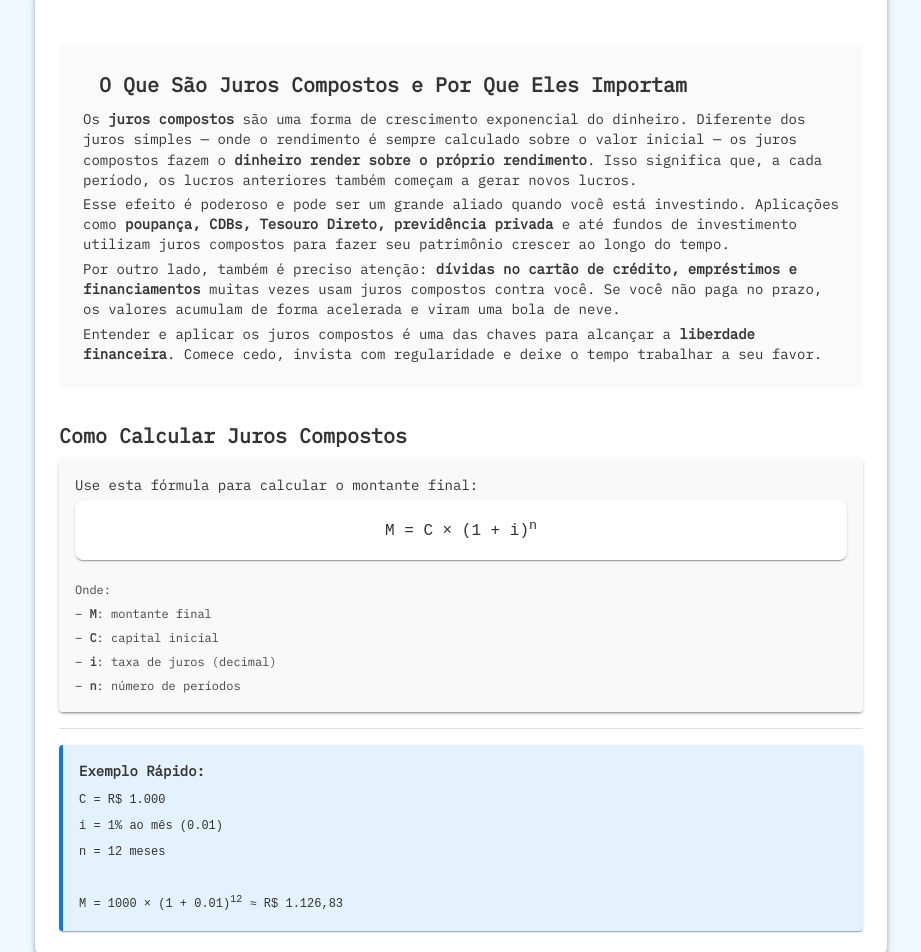
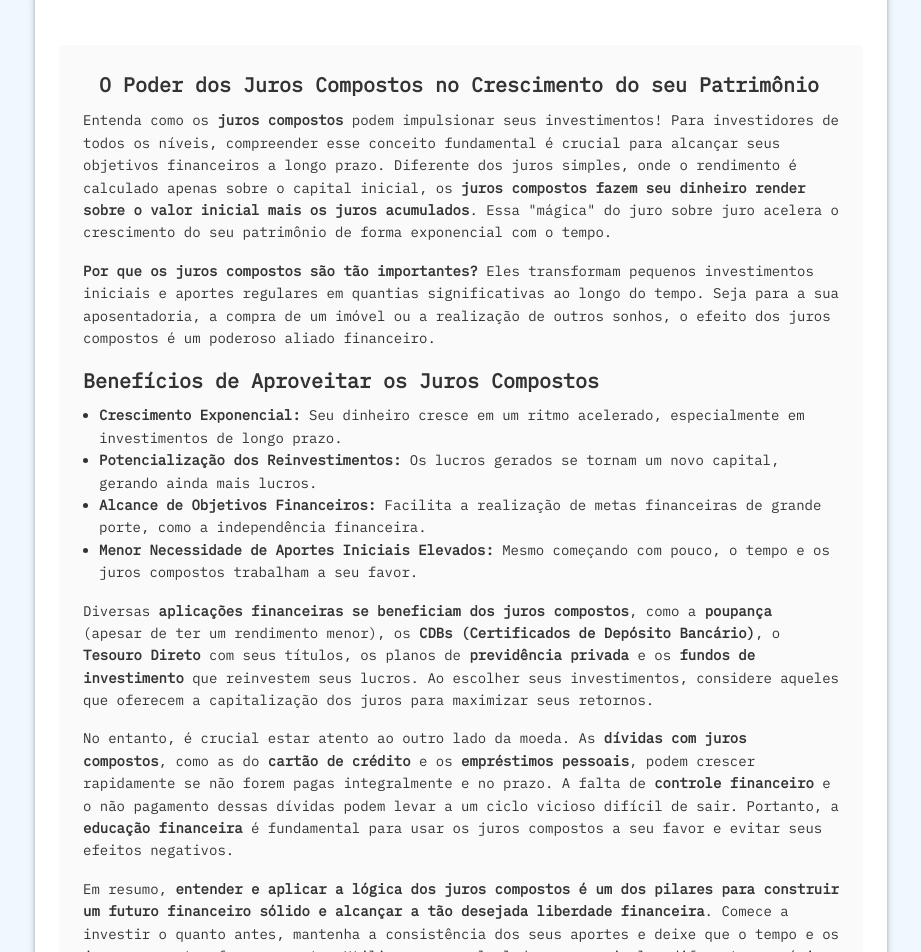
Before and after one commit to heridepaula/calculadoraonlinebr, a Next.js app: page /calculadoras/calculadora-juros-compostos in a window 1280 px wide. Shown: the part 657-1609 px from the top of the page, without its empty margins (179-1100 px from the left). Built offline with nearby package versions, Linux system fonts and the light colour scheme; no server answers; some icons are missing.

Commit message:
feature: adiciona mais textos na página de calculadora de juros compostos

```diff
--- a/app/calculadoras/calculadora-juros-compostos/content.jsx
+++ b/app/calculadoras/calculadora-juros-compostos/content.jsx
@@ -1,13 +1,24 @@
+"use client";
+
 import {
   Box,
   Typography,
   Stack,
   Paper,
   Divider,
+  useMediaQuery,
+  useTheme,
 } from "@mui/material";
 import InfoOutlinedIcon from "@mui/icons-material/InfoOutlined";
 
 const Content = () => {
+  const theme = useTheme();
+  const isMobile = useMediaQuery(theme.breakpoints.down("sm"));
+
+  const mobileTextStyle = {
+    textAlign: isMobile ? "justify" : "left",
+  };
+
   return (
     <Box mt={4} mx="auto" maxWidth="md">
       <Stack spacing={4}>
@@ -15,51 +26,147 @@ import {
           <Box display="flex" alignItems="center" mb={1}>
             <InfoOutlinedIcon color="primary" sx={{ mr: 1 }} />
             <Typography variant="h6" fontWeight="bold">
-                O Que São Juros Compostos e Por Que Eles Importam
+              O Poder dos Juros Compostos no Crescimento do seu Patrimônio
             </Typography>
           </Box>
 
-            <Typography variant="body2" gutterBottom>
-              Os <strong>juros compostos</strong> são uma forma de crescimento
-              exponencial do dinheiro. Diferente dos juros simples — onde o rendimento
-              é sempre calculado sobre o valor inicial — os juros compostos fazem o{" "}
-              <strong>dinheiro render sobre o próprio rendimento</strong>. Isso
-              significa que, a cada período, os lucros anteriores também começam a
-              gerar novos lucros.
+          <Typography
+            variant="body2"
+            gutterBottom
+            sx={{ lineHeight: 1.6, marginBottom: 2, ...mobileTextStyle }}
+          >
+            Entenda como os <strong>juros compostos</strong> podem impulsionar
+            seus investimentos! Para investidores de todos os níveis,
+            compreender esse conceito fundamental é crucial para alcançar seus
+            objetivos financeiros a longo prazo. Diferente dos juros simples,
+            onde o rendimento é calculado apenas sobre o capital inicial, os{" "}
+            <strong>
+              juros compostos fazem seu dinheiro render sobre o valor inicial
+              mais os juros acumulados
+            </strong>
+            . Essa "mágica" do juro sobre juro acelera o crescimento do seu
+            patrimônio de forma exponencial com o tempo.
           </Typography>
 
-            <Typography variant="body2" gutterBottom>
-              Esse efeito é poderoso e pode ser um grande aliado quando você está
-              investindo. Aplicações como{" "}
-              <strong>poupança, CDBs, Tesouro Direto, previdência privada</strong> e
-              até fundos de investimento utilizam juros compostos para fazer seu
-              patrimônio crescer ao longo do tempo.
+          <Typography
+            variant="body2"
+            gutterBottom
+            sx={{ lineHeight: 1.6, marginBottom: 2, ...mobileTextStyle }}
+          >
+            <strong>Por que os juros compostos são tão importantes?</strong>{" "}
+            Eles transformam pequenos investimentos iniciais e aportes regulares
+            em quantias significativas ao longo do tempo. Seja para a sua
+            aposentadoria, a compra de um imóvel ou a realização de outros
+            sonhos, o efeito dos juros compostos é um poderoso aliado
+            financeiro.
           </Typography>
 
-            <Typography variant="body2" gutterBottom>
-              Por outro lado, também é preciso atenção:{" "}
-              <strong>
-                dívidas no cartão de crédito, empréstimos e financiamentos
-              </strong>{" "}
-              muitas vezes usam juros compostos contra você. Se você não paga no
-              prazo, os valores acumulam de forma acelerada e viram uma bola de neve.
+          <Typography
+            variant="h6"
+            fontWeight="bold"
+            gutterBottom
+            sx={{ mt: 2 }}
+          >
+            Benefícios de Aproveitar os Juros Compostos
+          </Typography>
+          <Typography
+            variant="body2"
+            component="ul"
+            sx={{
+              listStyleType: "disc",
+              pl: 2,
+              lineHeight: 1.6,
+              marginBottom: 2,
+              ...mobileTextStyle,
+            }}
+          >
+            <li>
+              <strong>Crescimento Exponencial:</strong> Seu dinheiro cresce em
+              um ritmo acelerado, especialmente em investimentos de longo prazo.
+            </li>
+            <li>
+              <strong>Potencialização dos Reinvestimentos:</strong> Os lucros
+              gerados se tornam um novo capital, gerando ainda mais lucros.
+            </li>
+            <li>
+              <strong>Alcance de Objetivos Financeiros:</strong> Facilita a
+              realização de metas financeiras de grande porte, como a
+              independência financeira.
+            </li>
+            <li>
+              <strong>Menor Necessidade de Aportes Iniciais Elevados:</strong>{" "}
+              Mesmo começando com pouco, o tempo e os juros compostos trabalham
+              a seu favor.
+            </li>
           </Typography>
 
-            <Typography variant="body2">
-              Entender e aplicar os juros compostos é uma das chaves para alcançar a{" "}
-              <strong>liberdade financeira</strong>. Comece cedo, invista com
-              regularidade e deixe o tempo trabalhar a seu favor.
+          <Typography
+            variant="body2"
+            gutterBottom
+            sx={{ lineHeight: 1.6, marginBottom: 2, ...mobileTextStyle }}
+          >
+            Diversas{" "}
+            <strong>
+              aplicações financeiras se beneficiam dos juros compostos
+            </strong>
+            , como a <strong>poupança</strong> (apesar de ter um rendimento
+            menor), os <strong>CDBs (Certificados de Depósito Bancário)</strong>
+            , o <strong>Tesouro Direto</strong> com seus títulos, os planos de{" "}
+            <strong>previdência privada</strong> e os{" "}
+            <strong>fundos de investimento</strong> que reinvestem seus lucros.
+            Ao escolher seus investimentos, considere aqueles que oferecem a
+            capitalização dos juros para maximizar seus retornos.
+          </Typography>
+
+          <Typography
+            variant="body2"
+            gutterBottom
+            sx={{ lineHeight: 1.6, marginBottom: 2, ...mobileTextStyle }}
+          >
+            No entanto, é crucial estar atento ao outro lado da moeda. As{" "}
+            <strong>dívidas com juros compostos</strong>, como as do{" "}
+            <strong>cartão de crédito</strong> e os{" "}
+            <strong>empréstimos pessoais</strong>, podem crescer rapidamente se
+            não forem pagas integralmente e no prazo. A falta de{" "}
+            <strong>controle financeiro</strong> e o não pagamento dessas
+            dívidas podem levar a um ciclo vicioso difícil de sair. Portanto, a{" "}
+            <strong>educação financeira</strong> é fundamental para usar os
+            juros compostos a seu favor e evitar seus efeitos negativos.
+          </Typography>
+
+          <Typography
+            variant="body2"
+            sx={{ lineHeight: 1.6, marginBottom: 2, ...mobileTextStyle }}
+          >
+            Em resumo,{" "}
+            <strong>
+              entender e aplicar a lógica dos juros compostos é um dos pilares
+              para construir um futuro financeiro sólido e alcançar a tão
+              desejada liberdade financeira
+            </strong>
+            . Comece a investir o quanto antes, mantenha a consistência dos seus
+            aportes e deixe que o tempo e os juros compostos façam o resto.
+            Utilize nossa calculadora para simular diferentes cenários e
+            visualize o potencial de crescimento do seu dinheiro!
           </Typography>
         </Paper>
 
         <Box>
           <Typography variant="h6" fontWeight="bold" gutterBottom>
-              Como Calcular Juros Compostos
+            Desvendando a Fórmula dos Juros Compostos
           </Typography>
 
           <Paper elevation={2} sx={{ p: 2, backgroundColor: "#f9f9f9" }}>
-              <Typography variant="body2" gutterBottom>
-                Use esta fórmula para calcular o montante final:
+            <Typography
+              variant="body2"
+              gutterBottom
+              sx={{ lineHeight: 1.6, marginBottom: 2, ...mobileTextStyle }}
+            >
+              Para calcular o{" "}
+              <strong>
+                montante final de um investimento com juros compostos
+              </strong>
+              , utilizamos a seguinte fórmula matemática:
             </Typography>
 
             <Box
@@ -75,12 +182,39 @@ import {
               M = C × (1 + i)<sup>n</sup>
             </Box>
 
-              <Typography variant="caption" color="text.secondary">
-                Onde:
-                <br />– <strong>M</strong>: montante final
-                <br />– <strong>C</strong>: capital inicial
-                <br />– <strong>i</strong>: taxa de juros (decimal)
-                <br />– <strong>n</strong>: número de períodos
+            <Typography
+              variant="caption"
+              color="text.secondary"
+              sx={{ lineHeight: 1.6, marginBottom: 1, ...mobileTextStyle }}
+            >
+              Onde cada variável representa:
+              <br />– <strong>M (Montante Final):</strong> O valor total do
+              investimento ao final do período, incluindo o capital inicial e os
+              juros acumulados.
+              <br />– <strong>C (Capital Inicial):</strong> O valor principal
+              investido inicialmente.
+              <br />– <strong>i (Taxa de Juros):</strong> A taxa de rendimento
+              por período, expressa em formato decimal (por exemplo, 5% ao mês é
+              0.05).
+              <br />– <strong>n (Número de Períodos):</strong> O número total de
+              períodos de capitalização (meses, anos, etc.).
+            </Typography>
+
+            <Typography
+              variant="body2"
+              sx={{
+                mt: 2,
+                lineHeight: 1.6,
+                marginBottom: 2,
+                ...mobileTextStyle,
+              }}
+            >
+              Compreender cada elemento da fórmula é essencial para planejar
+              seus investimentos e interpretar os resultados de simulações. A{" "}
+              <strong>taxa de juros</strong> e o{" "}
+              <strong>período de investimento</strong> são fatores cruciais que
+              impactam diretamente o montante final. Quanto maior a taxa e o
+              prazo, maior será o efeito dos juros compostos.
             </Typography>
           </Paper>
 
@@ -91,20 +225,36 @@ import {
             sx={{
               p: 2,
               backgroundColor: "#e3f2fd",
-                borderLeft: "4px solid #1976d2"
+              borderLeft: "4px solid #1976d2",
             }}
           >
-              <Typography variant="body2" fontWeight="bold" gutterBottom>
-                Exemplo Rápido:
+            <Typography
+              variant="body2"
+              fontWeight="bold"
+              gutterBottom
+              sx={{ lineHeight: 1.6, marginBottom: 1, ...mobileTextStyle }}
+            >
+              Exemplo Prático de Juros Compostos:
             </Typography>
-              <Typography variant="caption" fontFamily="monospace">
-                C = R$ 1.000
+            <Typography
+              variant="caption"
+              fontFamily="monospace"
+              sx={{ lineHeight: 1.6, ...mobileTextStyle }}
+            >
+              Imagine que você invista um <strong>Capital Inicial (C)</strong>{" "}
+              de R$ 1.000 a uma <strong>Taxa de Juros (i)</strong> de 1% ao mês
+              (0.01) durante um <strong>Número de Períodos (n)</strong> de 12
+              meses.
               <br />
-                i = 1% ao mês (0.01)
+              <br />O cálculo seria: M = 1000 × (1 + 0.01)<sup>12</sup> ≈ R$
+              1.126,83.
               <br />
-                n = 12 meses
               <br />
-                <br />M = 1000 × (1 + 0.01)<sup>12</sup> ≈ R$ 1.126,83
+              Isso significa que, ao final de um ano, você teria um montante
+              final de aproximadamente R$ 1.126,83, sendo R$ 126,83 de juros
+              acumulados sobre o seu investimento inicial. Este exemplo ilustra
+              o poder do crescimento gradual proporcionado pelos juros
+              compostos.
             </Typography>
           </Paper>
         </Box>
```
Lines whose indentation alone changed are shown as unchanged.
